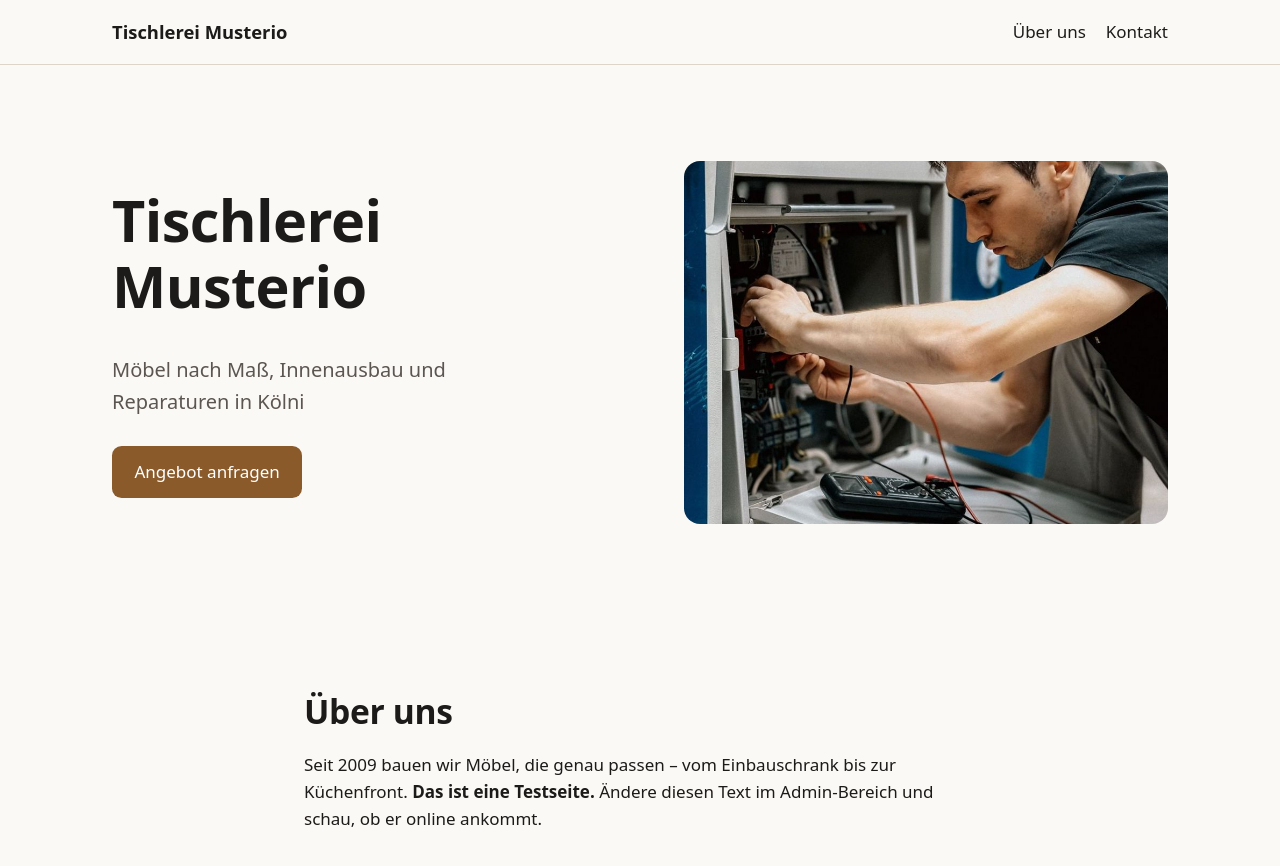
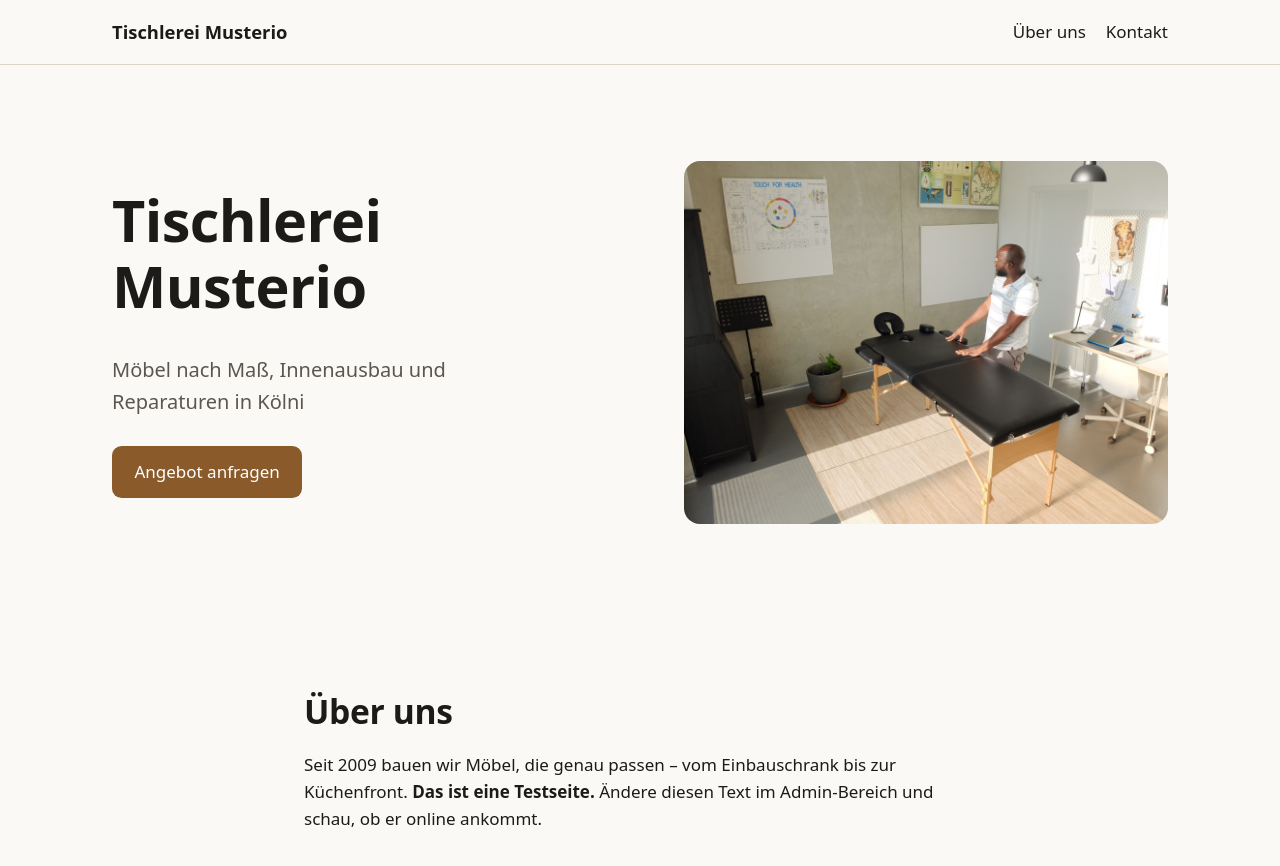
Before and after one commit to allesodernetz/test-kunde, a Jekyll site: the page built from index.html, in a window 1280 px wide and 900 px high. Shown: the top 866 px of the window. Built offline with Jekyll 4.4.1, drawn with Linux system fonts in a browser that asks for light colours.

Commit message:
Update _data/site.yml (via Pages CMS)

```diff
--- a/_data/site.yml
+++ b/_data/site.yml
@@ -2,7 +2,7 @@ firma: Tischlerei Musterio
 claim: Möbel nach Maß, Innenausbau und Reparaturen in Kölni
 beschreibung_seo: Testseite von allesodernetz.de – erfundener Tischlerbetrieb.
 akzentfarbe: "#8a5a2b"
-hero_bild: /assets/images/werkstatt.jpg
+hero_bild: /assets/images/pexels-basil-otshudi-1649859-7942574.jpg
 hero_button_text: Angebot anfragen
 hero_button_link: "#kontakt"
 ueber_titel: Über uns
```
